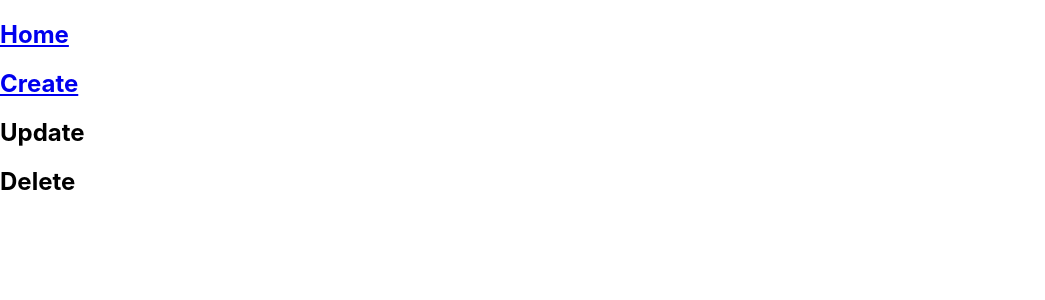
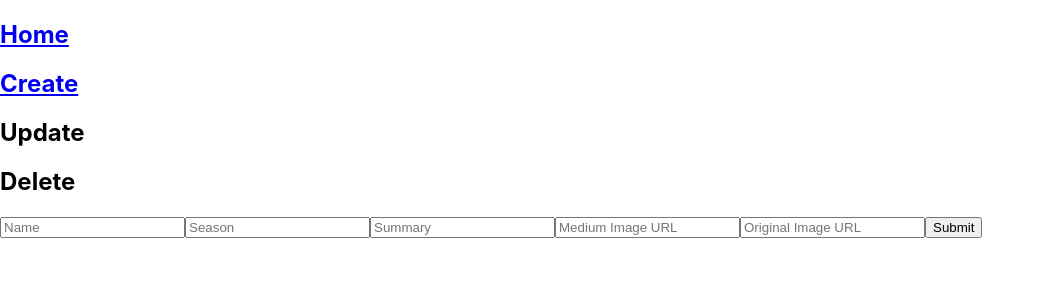
Before and after one commit to vjohnson22/mern-frontend, a React (Create React App) app in the folder rickmorty/: page /create/new in a window 1280 px wide. Shown: the top 300 px of the page, without its empty margins (0-1045 px from the left). Built offline with nearby package versions, Linux system fonts and the light colour scheme.

Commit message:
created request body

```diff
--- a/rickmorty/src/App.js
+++ b/rickmorty/src/App.js
@@ -23,14 +23,14 @@ class App extends React.Component{
           <Link to='/'>
           < h1>Home</h1>
           </Link>
-          <Link to="/create"><h1>Create</h1></Link>
+          <Link to="/create/new"><h1>Create</h1></Link>
           <h1>Update</h1>
           <h1>Delete</h1>
         </nav>
         <main>
           <Route exact path = '/' component = {Home}/>
           <Route exact path = '/:name' render = { routerProps => (<Episode setAppState = {this.setAppState} {...this.state} {...routerProps} />)}/>
-          <Route  exact path = '/create' component= {Create}/>
+          <Route  exact path = '/create/new' component= {Create}/>
         </main>
       </div>
     )
--- a/rickmorty/src/Create/Create.js
+++ b/rickmorty/src/Create/Create.js
@@ -1,4 +1,5 @@
 import React from 'react'
+import axios from 'axios'
 
 class Create extends React.Component{
     constructor(){
@@ -8,22 +9,55 @@ class Create extends React.Component{
             name:"",
             season: "",
             summary: "",
-            image: {
-                medium:"",
-                original:""
+            mediumImg:"",
+            originalImg:""
+
+       }
+
+    }
+    componentDidMount(){
+
+        // axios.post()
+    }
+    createPost = (e) => {
+        e.preventDefault()
+        const postBody = {
+            "name": `${this.state.name}`,
+            "season":`${this.state.season}`,
+            "summary": `${this.state.summary}`,
+            "image": {
+                "medium": `${this.state.mediumImg}`,
+                "original": `${this.state.originalImg}`
             }
         }
+        console.log(postBody)
+    }
 
+    updateName= (e) => {
+        this.setState({name: e.target.value})
+    }
+    updateSeason= (e) => {
+        this.setState({season: e.target.value})
+    }
+    updateSummary= (e) => {
+        this.setState({summary: e.target.value})
+    }
+    updateMediumImage= (e) => {
+        this.setState({mediumImg: e.target.value})
+    }
+    updateOriginalImage= (e) => {
+        this.setState({originalImg: e.target.value})
     }
     render(){
         return(
-            <div>
-                <input placeholder="Name"></input>
-                <input placeholder="Season"></input>
-                <input placeholder="Summary"></input>
-                <input placeholder="Medium Image URL"></input>
-                <input placeholder="Original Image URL"></input>
-            </div>
+            <form>
+                <input name = 'name' placeholder="Name" onChange={this.updateName}></input>
+                <input placeholder="Season" onChange={this.updateSeason}></input>
+                <input placeholder="Summary" onChange={this.updateSummary}></input>
+                <input placeholder="Medium Image URL" onChange={this.updateMediumImage}></input>
+                <input placeholder="Original Image URL" onChange={this.updateOriginalImage}></input>
+                <button onClick={this.createPost}>Submit</button>
+            </form>
         )
     }
 
--- a/rickmorty/src/Home/Home.js
+++ b/rickmorty/src/Home/Home.js
@@ -20,7 +20,7 @@ class Home extends React.Component{
     }
     render(){
         const episodes = this.state.data.map((episode, i) => {
-            return <Link to={`/${episode.name}`}> <img key = {i} src={episode.image.medium}/></Link>
+            return <Link to={`${episode.name}`}> <img key = {i} src={episode.image.medium}/></Link>
             // create link with this
             })
         return(
```
